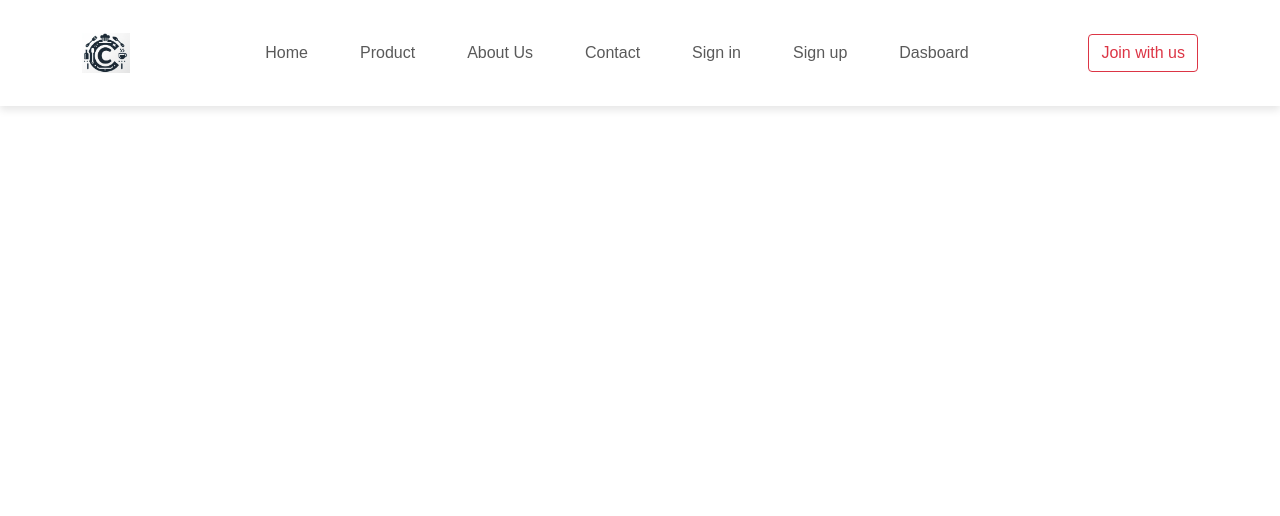
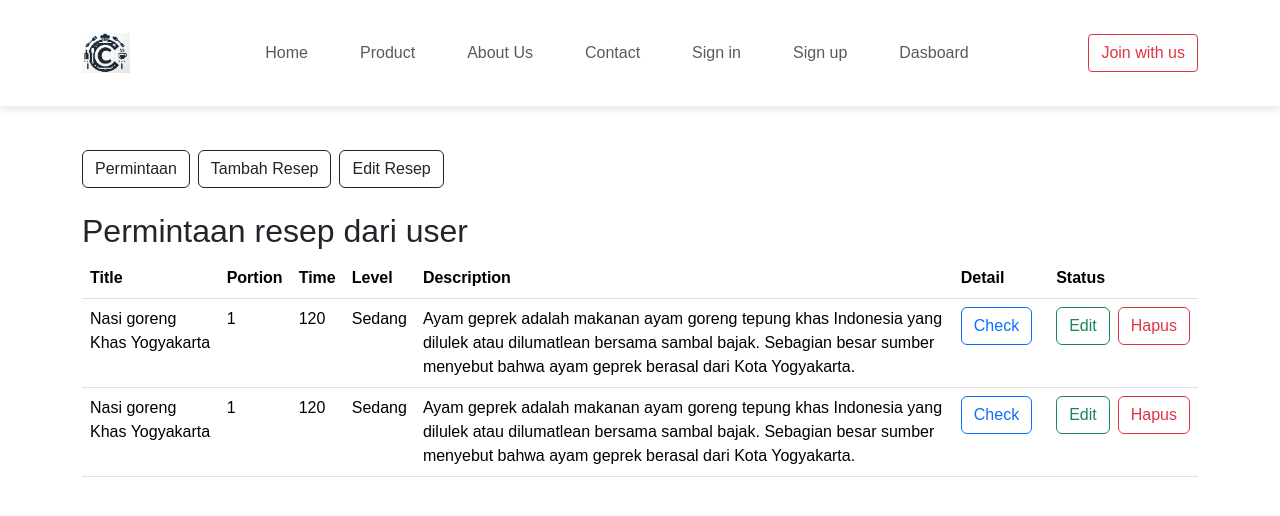
Before and after one commit to Yahya08/Cooking-Canvas, a React (Vite) app: page /DasboardEditResep in a window 1280 px wide. Shown: the top 516 px of the page. Built offline with nearby package versions, Linux system fonts and the light colour scheme.

Commit message:
Dasboard permintaan, tambah, edit resep

```diff
--- a/src/App.jsx
+++ b/src/App.jsx
@@ -13,7 +13,9 @@ import Contact from './pages/Contact';
 import Signin from './pages/Signin';
 import Signup from './pages/Signup';
 import DasboardAdmin from './pages/DasboardAdmin';
-import DasboardUser from './pages/DasboardUser';
+import DasboardTambahResep from './pages/DasboardTambahResep';
+import DashboardPermintaanResep from './pages/DasboardPermintaanResep';
+import DasboardEditResep from './pages/DasboardEditResep';
 
 
 
@@ -32,7 +34,11 @@ function App() {
       <Route path="/contact" Component={Contact}/>
       <Route path="/signup" Component={Signup}/>
       <Route path="/DasboardAdmin" Component={DasboardAdmin}/>
-      <Route path="/DasboardUser" Component={DasboardUser}/>
+      <Route path="/DasboardTambahResep" Component={DasboardTambahResep}/>
+      <Route path="/DasboardPermintaanResep" Component={DashboardPermintaanResep}/>
+      <Route path="/DasboardEditResep" Component={DasboardEditResep}/>
+
+
     </Routes>
 
     {/* <FooterComponent/> */}
--- /dev/null
+++ b/src/pages/DasboardEditResep.jsx
@@ -0,0 +1,81 @@
+import React, { useState } from 'react';
+
+const DashboardEditResep = () => {
+  const [resepData, setResepData] = useState([
+    {
+      title: 'Nasi goreng Khas Yogyakarta',
+      portion: 1,
+      time: 120,
+      level: 'Sedang',
+      description: 'Ayam geprek adalah makanan ayam goreng tepung khas Indonesia yang dilulek atau dilumatlean bersama sambal bajak. Sebagian besar sumber menyebut bahwa ayam geprek berasal dari Kota Yogyakarta.',
+    },
+    {
+      title: 'Nasi goreng Khas Yogyakarta',
+      portion: 1,
+      time: 120,
+      level: 'Sedang',
+      description: 'Ayam geprek adalah makanan ayam goreng tepung khas Indonesia yang dilulek atau dilumatlean bersama sambal bajak. Sebagian besar sumber menyebut bahwa ayam geprek berasal dari Kota Yogyakarta.',
+    },
+    // Tambahkan data resep lainnya di sini
+  ]);
+
+  return (
+    <div className="container">
+      {/* <nav className="navbar">
+        <span className="navbar-brand mb-0 h1">Logo</span>
+        <button className="btn btn-outline-dark">Log Out</button>
+      </nav> */}
+
+      <div className="row mt-4">
+        <div className="col">
+          <button className="btn btn-outline-dark me-2">Permintaan</button>
+          <button className="btn btn-outline-dark me-2">Tambah Resep</button>
+          <button className="btn btn-outline-dark">Edit Resep</button>
+        </div>
+      </div>
+
+      <div className="row mt-4">
+        <div className="col">
+          <h2>Permintaan resep dari user</h2>
+          <table className="table">
+            <thead>
+              <tr>
+                <th>Title</th>
+                <th>Portion</th>
+                <th>Time</th>
+                <th>Level</th>
+                <th>Description</th>
+                <th>Detail</th>
+                <th>Status</th>
+              </tr>
+            </thead>
+            <tbody>
+              {resepData.map((resep, index) => (
+                <tr key={index}>
+                  <td>{resep.title}</td>
+                  <td>{resep.portion}</td>
+                  <td>{resep.time}</td>
+                  <td>{resep.level}</td>
+                  <td>{resep.description}</td>
+                  <td>
+                    <button className="btn btn-outline-primary me-2">Check</button>
+                  </td>
+                  <td>
+                    <div className="d-flex flex-column">
+                      <div className="d-flex">
+                        <button className="btn btn-outline-success me-2">Edit</button>
+                        <button className="btn btn-outline-danger">Hapus</button>
+                      </div>
+                    </div>
+                  </td>
+                </tr>
+              ))}
+            </tbody>
+          </table>
+        </div>
+      </div>
+    </div>
+  );
+};
+
+export default DashboardEditResep;
--- /dev/null
+++ b/src/pages/DasboardPermintaanResep.jsx
@@ -0,0 +1,81 @@
+import React, { useState } from 'react';
+
+const DashboardPermintaanResep = () => {
+  const [resepData, setResepData] = useState([
+    {
+      title: 'Nasi goreng Khas Yogyakarta',
+      portion: 1,
+      time: 120,
+      level: 'Sedang',
+      description: 'Ayam geprek adalah makanan ayam goreng tepung khas Indonesia yang dilulek atau dilumatlean bersama sambal bajak. Sebagian besar sumber menyebut bahwa ayam geprek berasal dari Kota Yogyakarta.',
+    },
+    {
+      title: 'Nasi goreng Khas Yogyakarta',
+      portion: 1,
+      time: 120,
+      level: 'Sedang',
+      description: 'Ayam geprek adalah makanan ayam goreng tepung khas Indonesia yang dilulek atau dilumatlean bersama sambal bajak. Sebagian besar sumber menyebut bahwa ayam geprek berasal dari Kota Yogyakarta.',
+    },
+    // Tambahkan data resep lainnya di sini
+  ]);
+
+  return (
+    <div className="container">
+      {/* <nav className="navbar">
+        <span className="navbar-brand mb-0 h1">Logo</span>
+        <button className="btn btn-outline-dark">Log Out</button>
+      </nav> */}
+
+      <div className="row mt-4">
+        <div className="col">
+          <button className="btn btn-outline-dark me-2">Permintaan</button>
+          <button className="btn btn-outline-dark me-2">Tambah Resep</button>
+          <button className="btn btn-outline-dark">Edit Resep</button>
+        </div>
+      </div>
+
+      <div className="row mt-4">
+        <div className="col">
+          <h2>Permintaan resep dari user</h2>
+          <table className="table">
+            <thead>
+              <tr>
+                <th>Title</th>
+                <th>Portion</th>
+                <th>Time</th>
+                <th>Level</th>
+                <th>Description</th>
+                <th>Detail</th>
+                <th>Status</th>
+              </tr>
+            </thead>
+            <tbody>
+              {resepData.map((resep, index) => (
+                <tr key={index}>
+                  <td>{resep.title}</td>
+                  <td>{resep.portion}</td>
+                  <td>{resep.time}</td>
+                  <td>{resep.level}</td>
+                  <td>{resep.description}</td>
+                  <td>
+                    <button className="btn btn-outline-primary me-2">Check</button>
+                  </td>
+                  <td>
+                    <div className="d-flex flex-column">
+                      <div className="d-flex">
+                        <button className="btn btn-outline-success me-2">Terima</button>
+                        <button className="btn btn-outline-danger">Tolak</button>
+                      </div>
+                    </div>
+                  </td>
+                </tr>
+              ))}
+            </tbody>
+          </table>
+        </div>
+      </div>
+    </div>
+  );
+};
+
+export default DashboardPermintaanResep;
--- a/src/pages/DasboardUser.jsx
+++ b/src/pages/DasboardTambahResep.jsx
@@ -1,6 +1,6 @@
 import React, {useState} from "react";
 
-function DasboardUser() {
+function DasboardTambahResep() {
     const [judul, setJudul] = useState('');
     const [waktu, setWaktu] = useState('');
     const [porsi, setPorsi] = useState('');
@@ -75,4 +75,4 @@ function DasboardUser() {
       </div>
     );
   }
-  export default DasboardUser;
+  export default DasboardTambahResep;
```
Also changed, not shown: src/style/DasboardEditResep.css (added), src/style/DasboardPermintaanResep.css (added), src/style/DasboardTambahResep.css (added), src/style/DasboardUser.css (deleted).
